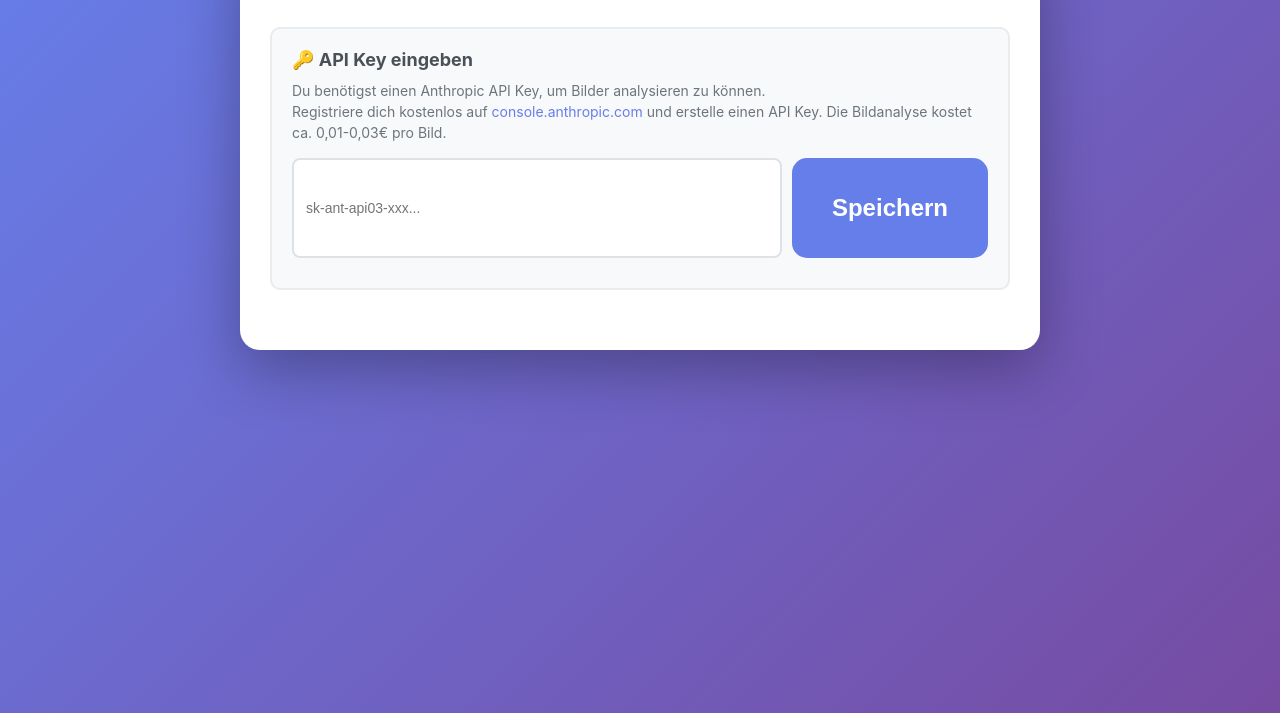
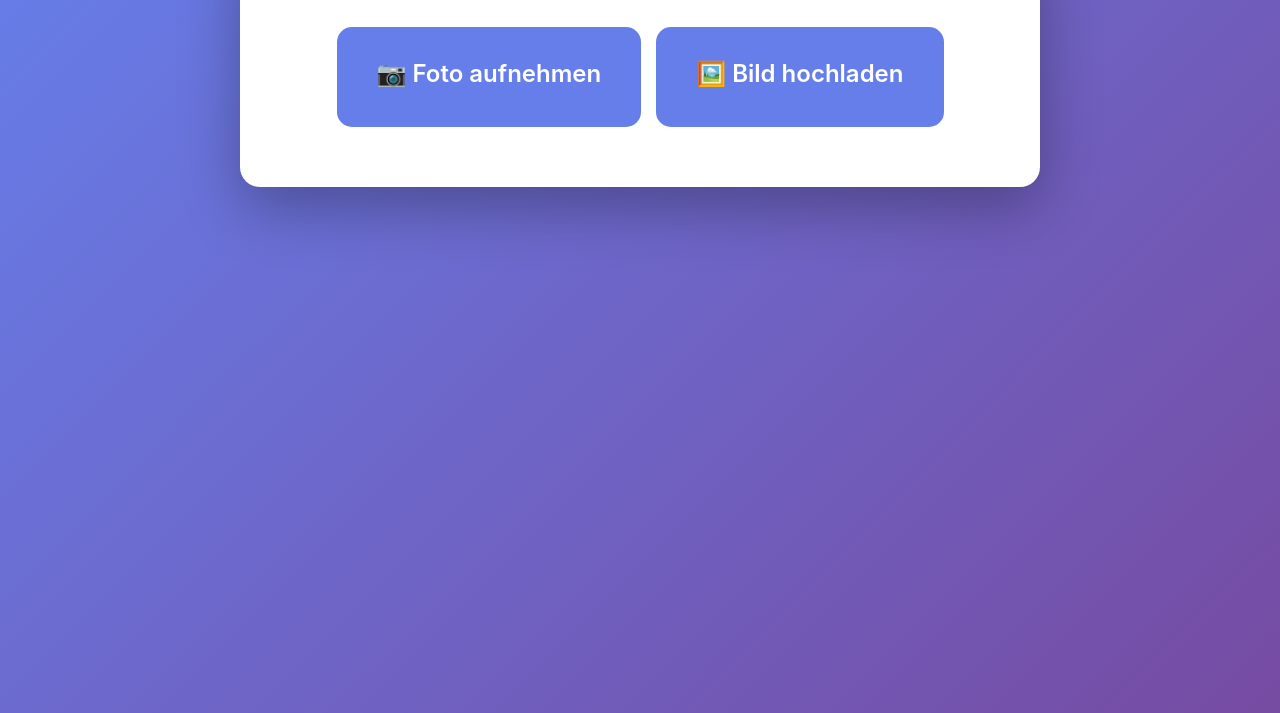
Before and after one commit to fischervorchdorf/bildanalyse, a plain HTML site: page index.html in a window 1280 px wide. Shown: the part 87-800 px from the top of the page. Drawn offline with Linux system fonts and the light colour scheme.

Commit message:
Add default API key and improve section handling
Set default API key and update visibility logic for sections.

```diff
--- a/index.html
+++ b/index.html
@@ -340,16 +340,17 @@
     <script>
         let currentImage = null;
         let currentAnalysis = null;
-        let apiKey = null;
+        let apiKey = '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';
 
         // API Key aus localStorage laden
         window.onload = function() {
             const savedKey = localStorage.getItem('anthropicApiKey');
             if (savedKey) {
                 apiKey = savedKey;
-                document.getElementById('apiKeySection').classList.add('hidden');
-                document.getElementById('uploadSection').classList.remove('hidden');
             }
+            // API Key Section ausblenden und Upload anzeigen, da Key bereits gesetzt
+            document.getElementById('apiKeySection').classList.add('hidden');
+            document.getElementById('uploadSection').classList.remove('hidden');
         };
 
         function saveApiKey() {
```
